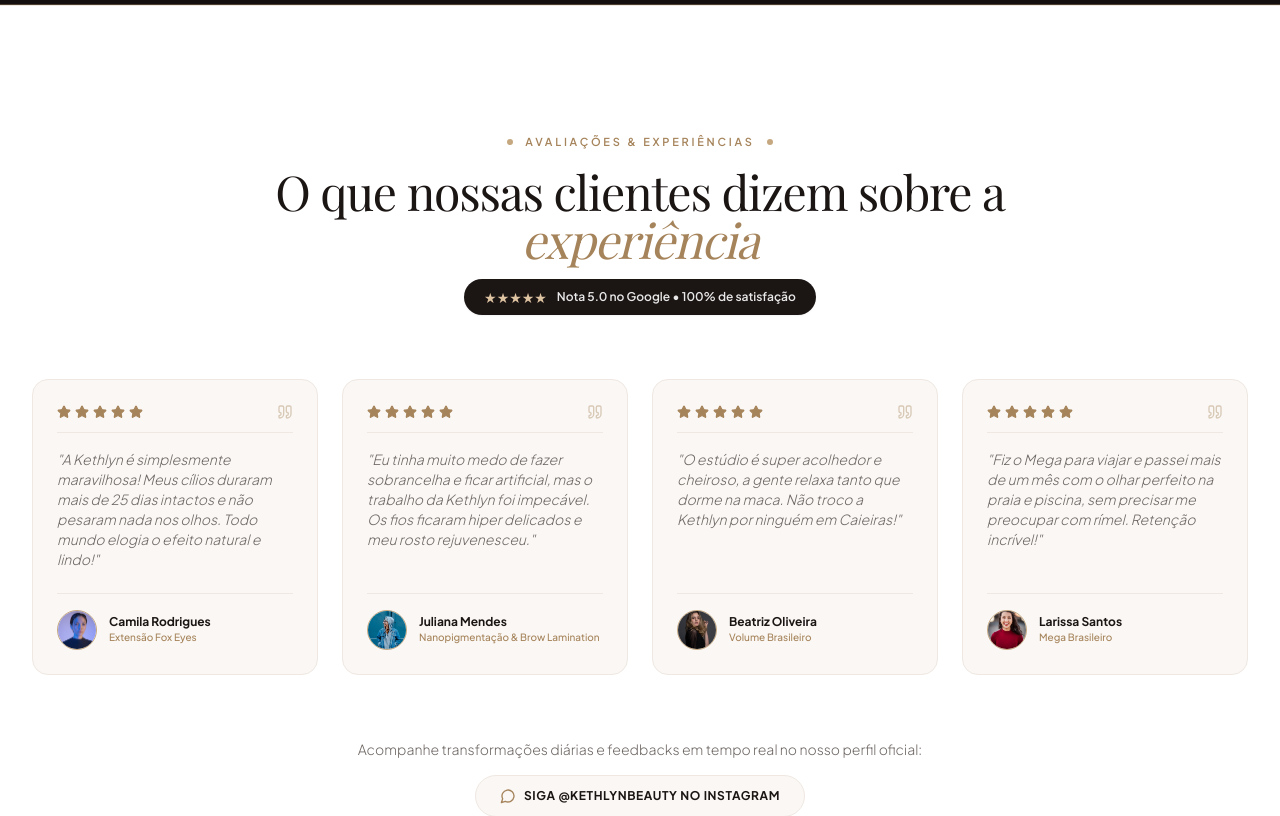
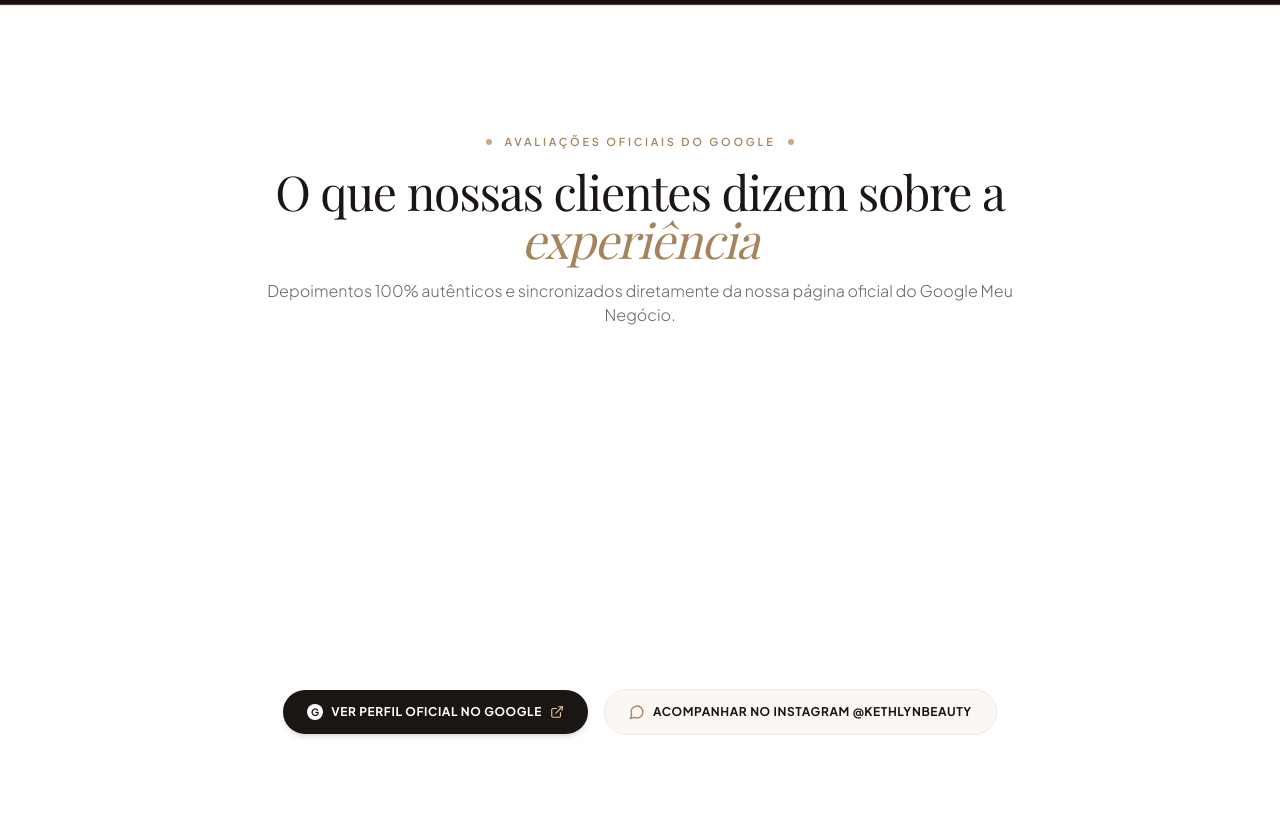
Before and after one commit to TM-SEMPRE-TECNOLOGIA/kethlynbeauty, a React (Vite) app: page / in a window 1280 px wide. Shown: the part 9460-10276 px from the top of the page. Built offline with nearby package versions, Linux system fonts and the light colour scheme; a web font is replaced by a local one.

Commit message:
feat(integrations): embed official Elfsight Google Reviews widget

```diff
--- a/index.html
+++ b/index.html
@@ -19,7 +19,11 @@
     <link rel="preconnect" href="https://fonts.googleapis.com">
     <link rel="preconnect" href="https://fonts.gstatic.com" crossorigin>
     <link href="https://fonts.googleapis.com/css2?family=Cinzel:wght@500;600;700&family=Playfair+Display:ital,wght@0,400;0,600;0,700;1,400;1,600&family=Plus+Jakarta+Sans:wght@300;400;500;600;700&display=swap" rel="stylesheet">
+
+    <!-- Elfsight Platform Core -->
+    <script src="https://elfsightcdn.com/platform.js" async></script>
   </head>
+
   <body class="bg-brand-nude text-brand-espresso font-sans antialiased selection:bg-brand-gold selection:text-white">
     <div id="root"></div>
     <script type="module" src="/src/main.tsx"></script>
--- a/src/components/Testimonials.tsx
+++ b/src/components/Testimonials.tsx
@@ -1,19 +1,32 @@
-import React from 'react';
-import { motion } from 'framer-motion';
-import { Star, MessageCircle, Quote } from 'lucide-react';
-import { testimonialsData, siteConfig } from '../data/content';
+import React, { useEffect } from 'react';
+import { MessageCircle, ExternalLink } from 'lucide-react';
+import { siteConfig } from '../data/content';
 
 export const Testimonials: React.FC = () => {
+  useEffect(() => {
+    // Garante inicialização do widget Elfsight mesmo com navegação SPA / re-render
+    const scriptId = 'elfsight-platform-script';
+    if (!document.getElementById(scriptId)) {
+      const script = document.createElement('script');
+      script.id = scriptId;
+      script.src = 'https://elfsightcdn.com/platform.js';
+      script.async = true;
+      document.body.appendChild(script);
+    } else if ((window as any).eapps && typeof (window as any).eapps.initialize === 'function') {
+      (window as any).eapps.initialize();
+    }
+  }, []);
+
   return (
     <section id="avaliacoes" className="py-24 lg:py-32 bg-white relative overflow-hidden border-t border-[#EFE8E2]">
       <div className="max-w-7xl mx-auto px-4 sm:px-6 lg:px-8">
 
         {/* Section Header */}
-        <div className="text-center max-w-3xl mx-auto mb-16 space-y-4">
+        <div className="text-center max-w-3xl mx-auto mb-14 space-y-4">
           <div className="flex items-center justify-center gap-3">
             <span className="w-1.5 h-1.5 rounded-full bg-[#C5A880]" />
             <p className="text-[11px] font-semibold uppercase tracking-[0.25em] text-[#A6845B]">
-              Avaliações & Experiências
+              Avaliações Oficiais do Google
             </p>
             <span className="w-1.5 h-1.5 rounded-full bg-[#C5A880]" />
           </div>
@@ -22,81 +35,42 @@ export const Testimonials: React.FC = () => {
             O que nossas clientes dizem sobre a <span className="font-serif italic text-[#A6845B]">experiência</span>
           </h2>
 
-          <div className="inline-flex items-center gap-2.5 p-2 px-5 rounded-full bg-[#1B1514] text-white shadow-sm">
-            <div className="flex text-[#DFC4A2] text-sm">
-              ★★★★★
-            </div>
-            <span className="text-xs font-semibold text-white/90">
-              Nota 5.0 no Google • 100% de satisfação
-            </span>
-          </div>
+          <p className="text-[#6E6764] text-base font-light">
+            Depoimentos 100% autênticos e sincronizados diretamente da nossa página oficial do Google Meu Negócio.
+          </p>
         </div>
 
-        {/* Testimonials Grid with Client Avatars */}
-        <div className="grid grid-cols-1 md:grid-cols-2 lg:grid-cols-4 gap-6">
-          {testimonialsData.map((t, index) => (
-            <motion.div
-              key={t.id}
-              initial={{ opacity: 0, y: 20 }}
-              whileInView={{ opacity: 1, y: 0 }}
-              viewport={{ once: true }}
-              transition={{ delay: index * 0.08, duration: 0.5 }}
-              className="bg-[#FAF7F4] p-6 rounded-2xl border border-[#EFE8E2] hover:border-[#C5A880]/60 transition-all duration-300 flex flex-col justify-between"
-            >
-              <div>
-                <div className="flex items-center justify-between mb-4 pb-3 border-b border-[#EFE8E2]">
-                  <div className="flex items-center gap-1 text-[#A6845B]">
-                    {[...Array(t.rating)].map((_, i) => (
-                      <Star key={i} className="w-3.5 h-3.5 fill-[#A6845B] text-[#A6845B]" />
-                    ))}
-                  </div>
-                  <Quote className="w-4 h-4 text-[#A6845B]/40" />
-                </div>
-
-                <p className="text-xs sm:text-sm text-[#6E6764] font-light leading-relaxed mb-6 italic">
-                  "{t.comment}"
-                </p>
-              </div>
-
-              {/* Client Profile */}
-              <div className="pt-4 border-t border-[#EFE8E2] flex items-center gap-3">
-                <div className="relative w-10 h-10 rounded-full overflow-hidden border border-[#C5A880] shrink-0">
-                  {t.avatarUrl ? (
-                    <img
-                      src={t.avatarUrl}
-                      alt={t.name}
-                      className="w-full h-full object-cover"
-                      loading="lazy"
-                    />
-                  ) : (
-                    <div className="w-full h-full bg-[#1B1514] text-[#DFC4A2] font-serif font-bold text-xs flex items-center justify-center">
-                      {t.name[0]}
-                    </div>
-                  )}
-                </div>
-
-                <div>
-                  <p className="text-xs font-bold text-[#1B1514]">{t.name}</p>
-                  <p className="text-[10px] text-[#A6845B] font-medium">{t.service}</p>
-                </div>
-              </div>
-            </motion.div>
-          ))}
+        {/* Elfsight Official Google Reviews Live Widget */}
+        <div className="min-h-[250px] w-full">
+          <div
+            className="elfsight-app-c5e4fa2a-10e0-4857-b292-b8c28f042fa3"
+            data-elfsight-app-lazy
+          />
         </div>
 
-        {/* Instagram Callout */}
-        <div className="mt-16 text-center">
-          <p className="text-xs sm:text-sm text-[#6E6764] mb-4 font-light">
-            Acompanhe transformações diárias e feedbacks em tempo real no nosso perfil oficial:
-          </p>
+        {/* Dual Actions: Google Maps Profile & Instagram */}
+        <div className="mt-14 flex flex-col sm:flex-row items-center justify-center gap-4 text-center">
+          <a
+            href={siteConfig.googleMapsUrl}
+            target="_blank"
+            rel="noopener noreferrer"
+            className="w-full sm:w-auto inline-flex items-center justify-center gap-2 px-6 py-3.5 rounded-full text-xs font-bold uppercase tracking-wider text-white bg-[#1B1514] hover:bg-[#A6845B] shadow-md transition-all active:scale-95"
+          >
+            <div className="w-4 h-4 rounded-full bg-white text-[#1B1514] flex items-center justify-center font-bold text-[10px]">
+              G
+            </div>
+            <span>Ver Perfil Oficial no Google</span>
+            <ExternalLink className="w-3.5 h-3.5 text-[#DFC4A2]" />
+          </a>
+
           <a
             href={siteConfig.instagramUrl}
             target="_blank"
             rel="noopener noreferrer"
-            className="inline-flex items-center gap-2 px-6 py-3 rounded-full text-xs font-bold uppercase tracking-wider text-[#1B1514] bg-[#FAF7F4] hover:bg-[#EFE8E2] border border-[#EFE8E2] transition-all"
+            className="w-full sm:w-auto inline-flex items-center justify-center gap-2 px-6 py-3.5 rounded-full text-xs font-bold uppercase tracking-wider text-[#1B1514] bg-[#FAF7F4] hover:bg-[#EFE8E2] border border-[#EFE8E2] transition-all"
           >
             <MessageCircle className="w-4 h-4 text-[#A6845B]" />
-            <span>Siga {siteConfig.instagramHandle} no Instagram</span>
+            <span>Acompanhar no Instagram {siteConfig.instagramHandle}</span>
           </a>
         </div>
 
```
